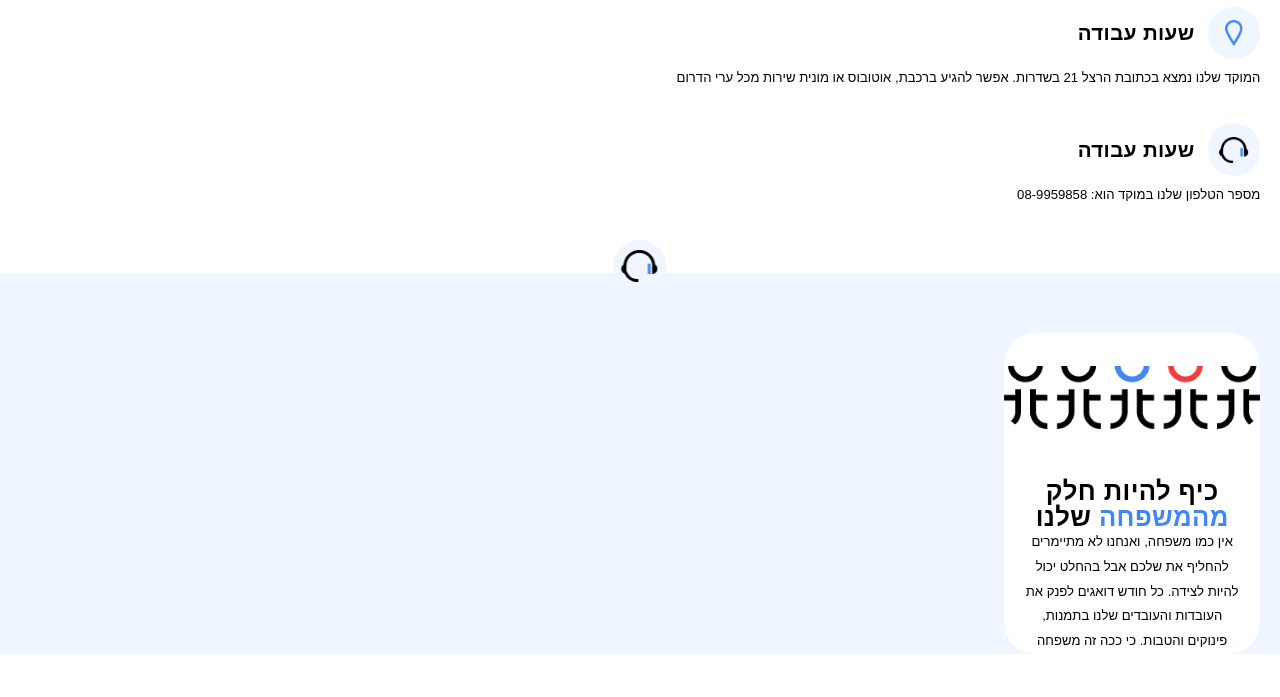
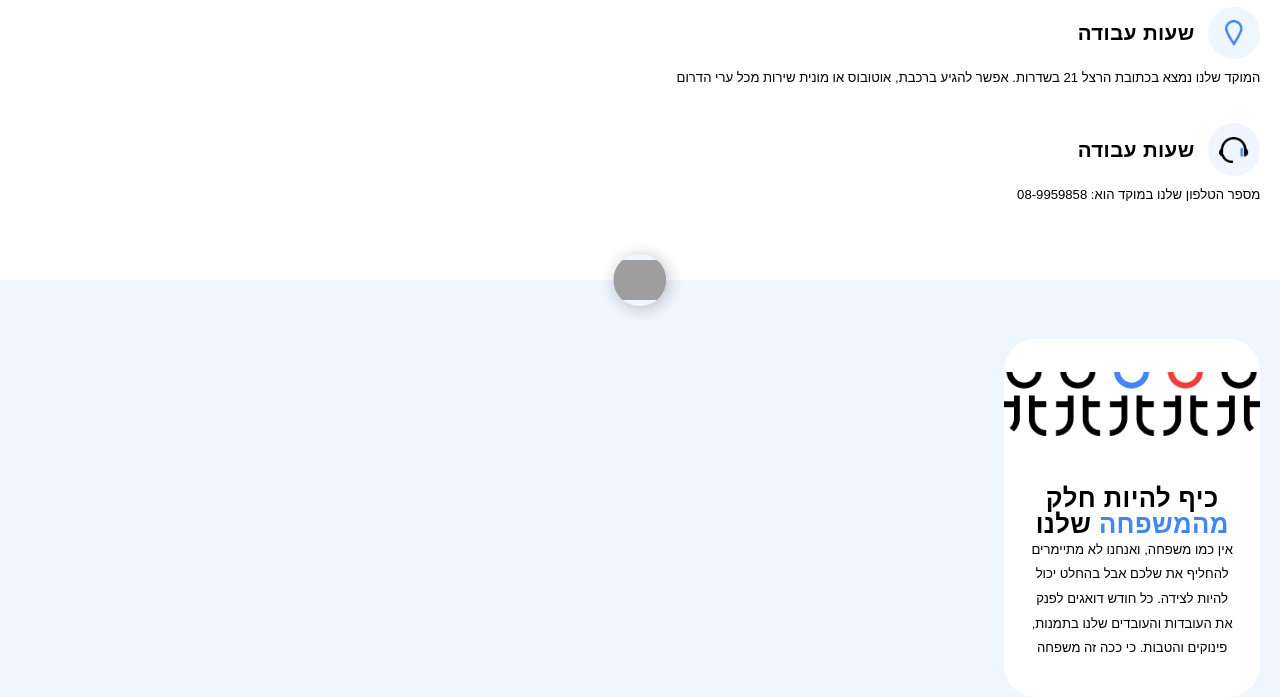
Before and after one commit to amitAshdot/pango-moked, a PHP site: page / in a window 1280 px wide. Shown: the part 928-1625 px from the top of the page. Before the commit the page ends 1582 px from the top, so only its background shows below. Run offline with PHP 8.4, Linux system fonts and the light colour scheme; some web fonts are replaced; grey boxes are pictures that could not be loaded.

```diff
--- a/index.html
+++ b/index.html
@@ -140,7 +140,7 @@
 
                     <img defer src="./assets/images/common/smile-blue.webp" alt="" class="family-smiley lazyload" width="103" height="48" />
                     <div class="family-icon-container">
-                        <img defer src="./assets/images/details-section/headphone.webp" class="lazyload family-icon" alt="חץ למטה" width="37" height="32">
+                        <img defer src="./assets/images/family-section/arrow-down.webp" class="lazyload family-icon" alt="חץ למטה" width="27" height="32">
                     </div>
 
 
--- a/scss/layout/main-page/_family-section.scss
+++ b/scss/layout/main-page/_family-section.scss
@@ -3,7 +3,7 @@
         position: relative;
         // padding-inline-start: 1.5rem;
         // padding-inline-end: 1.5rem;
-        padding-block-start: 2.5rem;
+        padding-block-start: 3rem;
     }
 
     // .float.container {
@@ -14,8 +14,11 @@
     &-smiley.lazyload {
         position: absolute;
         top: 0;
-        right: -30%;
+        right: -50%;
         transform: translateX(-50%);
+        width: 10.719rem;
+        height: 5rem;
+
     }
 
     &-icon {
@@ -32,9 +35,10 @@
             border-radius: 50%;
             background: $color-primary-part-transparent;
             position: absolute;
-            top: 0;
+            top: 3%;
             right: 50%;
             transform: translate(50%, 0);
+            box-shadow: 2px 2px 16px rgba($color-black, 0.25);
         }
     }
 
@@ -52,14 +56,16 @@
         height: auto;
         border-radius: 32px;
         background: $color-white;
-        padding-inline-start: 1.5rem;
-        padding-inline-end: 1.5rem;
+        padding-inline-start: 1.9rem;
+        padding-inline-end: 1.9rem;
         padding-block-start: 2.5rem;
+        padding-block-end: 2.75rem;
+
 
         &-img {
-            width: calc(100% + 3rem);
+            width: calc(100% + 4rem);
             height: auto;
-            transform: translateX(1.5rem);
+            transform: translateX(2rem);
 
         }
 
```
Also changed, not shown: css/index.css.
